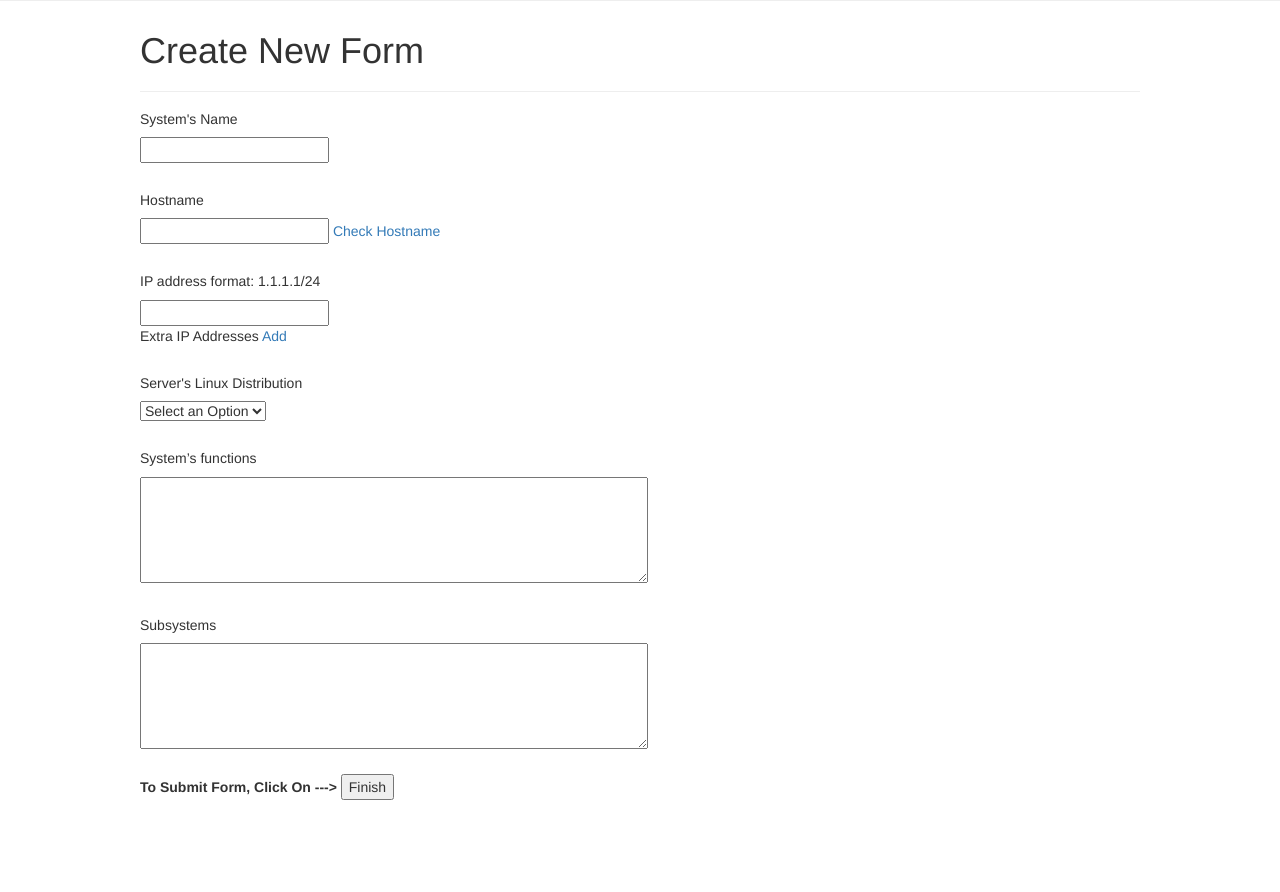
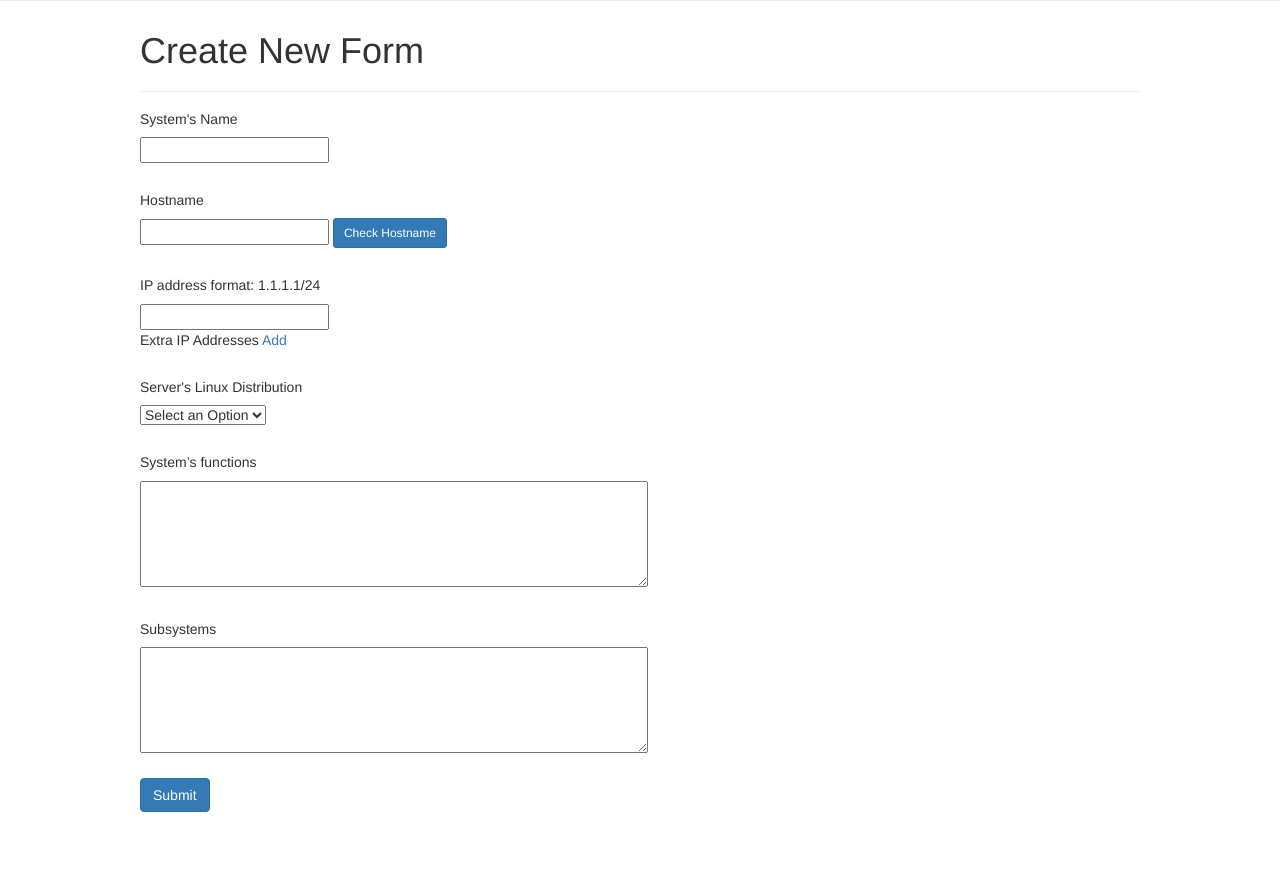
Before and after one commit to Lab-Brat/flask_masque, a Flask app: page /form in a window 1280 px wide. Shown: the part 65-957 px from the top of the page. Before the commit the page ends 865 px from the top, so only its background shows below. Run offline with Flask 2, Linux system fonts and the light colour scheme; data that the repository does not hold is empty; some libraries are stand-ins or nearby versions.

Commit message:
add buttons with bootstrap instead of input

```diff
--- a/templates/form.html
+++ b/templates/form.html
@@ -22,7 +22,7 @@
         <section>
             <h5>Hostname</h5>
             <input type="integer" name="hostname" required/>
-            <a href="#" onclick="return(validate());">Check Hostname</a>
+            <button type="submit" onclick="return(validate());" class="btn btn-primary btn-sm">Check Hostname</button>
         </section><br/>
 
         <section>
@@ -56,8 +56,7 @@
         </section><br/>
 
         <section>
-            <label>To Submit Form, Click On ---> </label>
-            <input type="submit" name="submit_button" value="Finish">
+            <button type="submit" class="btn btn-primary">Submit</button>
         </section>
 
     </form>
--- a/templates/index.html
+++ b/templates/index.html
@@ -12,13 +12,13 @@
     <div class="button-container">
         <form action="/form">
             <dev style="position: relative; left: 39%;">
-                <input type="submit" value="Add Form">
+                <button type="submit" class="btn btn-primary">Add Form</button>
             </dev>
         </form>
 
         <form action="/dump">
             <div style="position: relative; left: 40%;">
-                <input type="submit" value="Dump Database">
+                <button type="submit" class="btn btn-primary">Dump Database</button>
             </div>
         </form>
     </div>
--- a/templates/update.html
+++ b/templates/update.html
@@ -23,7 +23,7 @@
             <section>
                 <h5>Hostname</h5>
                 <input type="integer" name="hostname" value="{{form.hostname}}" />
-                <a href="#" onclick="return(validate());">Check Hostname</a>
+                <button type="submit" onclick="return(validate());" class="btn btn-primary btn-sm">Check Hostname</button>
             </section><br/>
 
             <section>
@@ -67,8 +67,7 @@
             </section><br/>
 
             <section>
-                <label>To Update Form, Click On ---> </label>
-                <input type="submit" value="Update">
+                <button type="submit" class="btn btn-primary">Update</button>
             </section>
         </form>
     </div>
```
